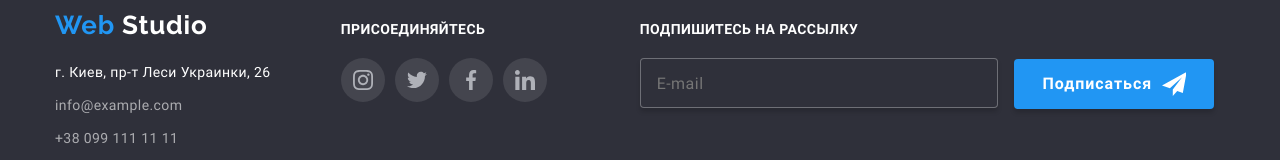
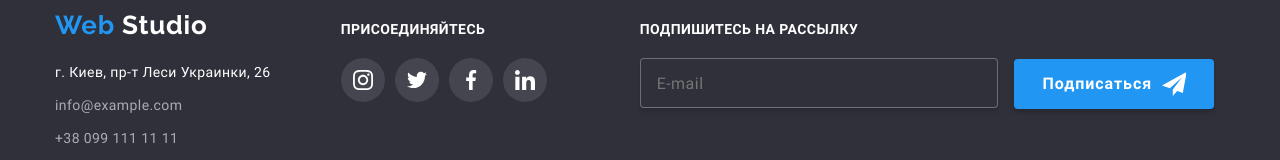
Before and after one commit to chudvskaja/goit-markup-hw-07, a plain HTML site: page index.html in a window 1280 px wide. Shown: the part 2779-2939 px from the top of the page. Drawn offline with nearby package versions, Linux system fonts and the light colour scheme.

Commit message:
Поменяла цвет иконкам в футере на белый

```diff
--- a/index.html
+++ b/index.html
@@ -252,19 +252,19 @@
         <p class="join-title">Присоединяйтесь</p>
           <ul class="social-media-list">
             <li class="social-media-item"><a class="social-media-link social-media-link-footer" href="" target="_blank" rel="noopener noreferrer">
-                <svg class="social-media-icon">
+                <svg class="social-media-icon social-media-icon-footer">
                   <use href="./images/sprite.svg#instagram"></use>
                 </svg></a></li>
             <li class="social-media-item"><a class="social-media-link social-media-link-footer" href="" target="_blank" rel="noopener noreferrer">
-                <svg class="social-media-icon">
+                <svg class="social-media-icon social-media-icon-footer">
                   <use href="./images/sprite.svg#twitter"></use>
                 </svg> </a></li>
             <li class="social-media-item"><a class="social-media-link social-media-link-footer" href="" target="_blank" rel="noopener noreferrer">
-                <svg class="social-media-icon">
+                <svg class="social-media-icon social-media-icon-footer">
                   <use href="./images/sprite.svg#facebook"></use>
                 </svg> </a></li>
             <li class="social-media-item"><a class="social-media-link social-media-link-footer" href="" target="_blank" rel="noopener noreferrer">
-                <svg class="social-media-icon">
+                <svg class="social-media-icon social-media-icon-footer">
                   <use href="./images/sprite.svg#linkedin"></use>
                 </svg></a></li>
           </ul>
--- a/sass/components/_social-media-icon.scss
+++ b/sass/components/_social-media-icon.scss
@@ -9,4 +9,8 @@
   .social-media-link:focus & {
     fill: $primaryBgColor;
   }
+
+  &-footer {
+    fill: $primaryBgColor;
+  }
 }
```
Also changed, not shown: css/main.css, css/main.min.css, css/portfolio.css, css/portfolio.min.css, 5 other files.
